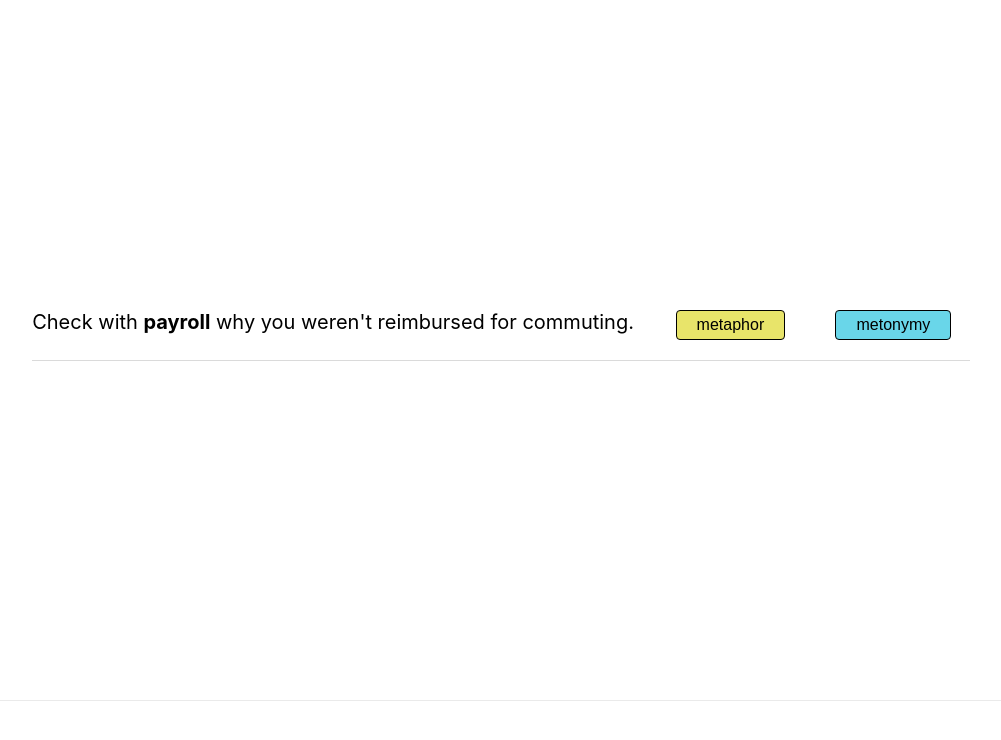
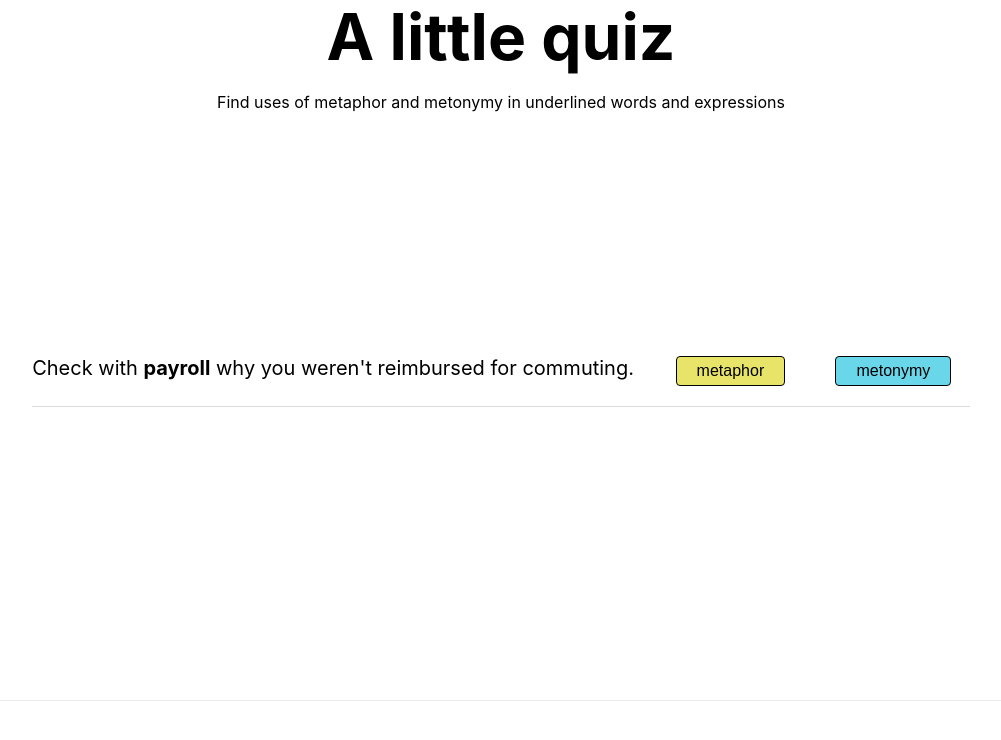
Before and after one commit to lstanisavljevic/kviz, a Next.js app: page / in a window 1280 px wide. Shown: the top 740 px of the page, without its empty margins (139-1140 px from the left). Built offline with nearby package versions, Linux system fonts and the light colour scheme.

Commit message:
Add title

```diff
--- a/src/components/kviz/kviz.module.scss
+++ b/src/components/kviz/kviz.module.scss
@@ -5,10 +5,8 @@
   display: grid;
   grid-gap: $gutter;
   font-size: $font-size-base;
-  max-height: 80vh;
   overflow: auto;
   scroll-behavior: smooth;
-  padding-top: $gutter-big;
   &:after {
     display: block;
     content: "";
@@ -22,12 +20,12 @@
     grid-template-columns: 4fr 1fr 1fr;
     grid-gap: $gutter;
     border-bottom: 1px solid $color-separator;
-    padding-bottom: $gutter-big;
+    padding: $gutter 0 $gutter-big;
     animation: scale-text $trans-defaults;
+    transform-origin: top;
     opacity: 0.5;
     &:last-of-type {
       opacity: 1;
-      padding-top: $gutter;
     }
   }
   &__col {
@@ -35,7 +33,7 @@
       padding: 0 $gutter 0 0;
       @media(max-width: $col-m) {
         grid-column: span 3;
-        padding-bottom: 0 0 $gutter;
+        padding: 0 0 $gutter;
       }
     }
     &--outcome {
@@ -53,6 +51,7 @@
     padding: $gutter / 2 0 0;
     font-size: $font-size-small;
     animation: scale-text $trans-defaults;
+    transform-origin: top;
   }
   &__model {
     padding: $gutter / 2 0 0;
--- a/src/pages/index.tsx
+++ b/src/pages/index.tsx
@@ -11,6 +11,10 @@ export default function Home() {
         <link rel="icon" href="/favicon.ico" />
       </Head>
 
+      <h1 className={styles.title}>A little quiz</h1>
+      <p className={styles.explanation}>
+        Find uses of metaphor and metonymy in underlined words and expressions
+      </p>
       <main className={styles.main}>
         <Kviz />
       </main>
--- a/src/static/scss/pages/Home.module.scss
+++ b/src/static/scss/pages/Home.module.scss
@@ -2,7 +2,7 @@
 
 .container {
   min-height: 100vh;
-  padding: 0 0.5rem;
+  padding: 0 1rem;
   display: flex;
   flex-direction: column;
   justify-content: center;
@@ -10,12 +10,13 @@
 }
 
 .main {
-  padding: 5rem 0;
+  padding: 3rem 0;
   flex: 1;
   display: flex;
   flex-direction: column;
   justify-content: center;
   align-items: center;
+  max-height: 80vh;
 }
 
 .footer {
@@ -61,7 +62,8 @@
 
 .explanation {
   line-height: 1.5;
-  font-size: 1.5rem;
+  font-size: $font-size-base;
+  margin-bottom: 0;
 }
 
 .code {
```
